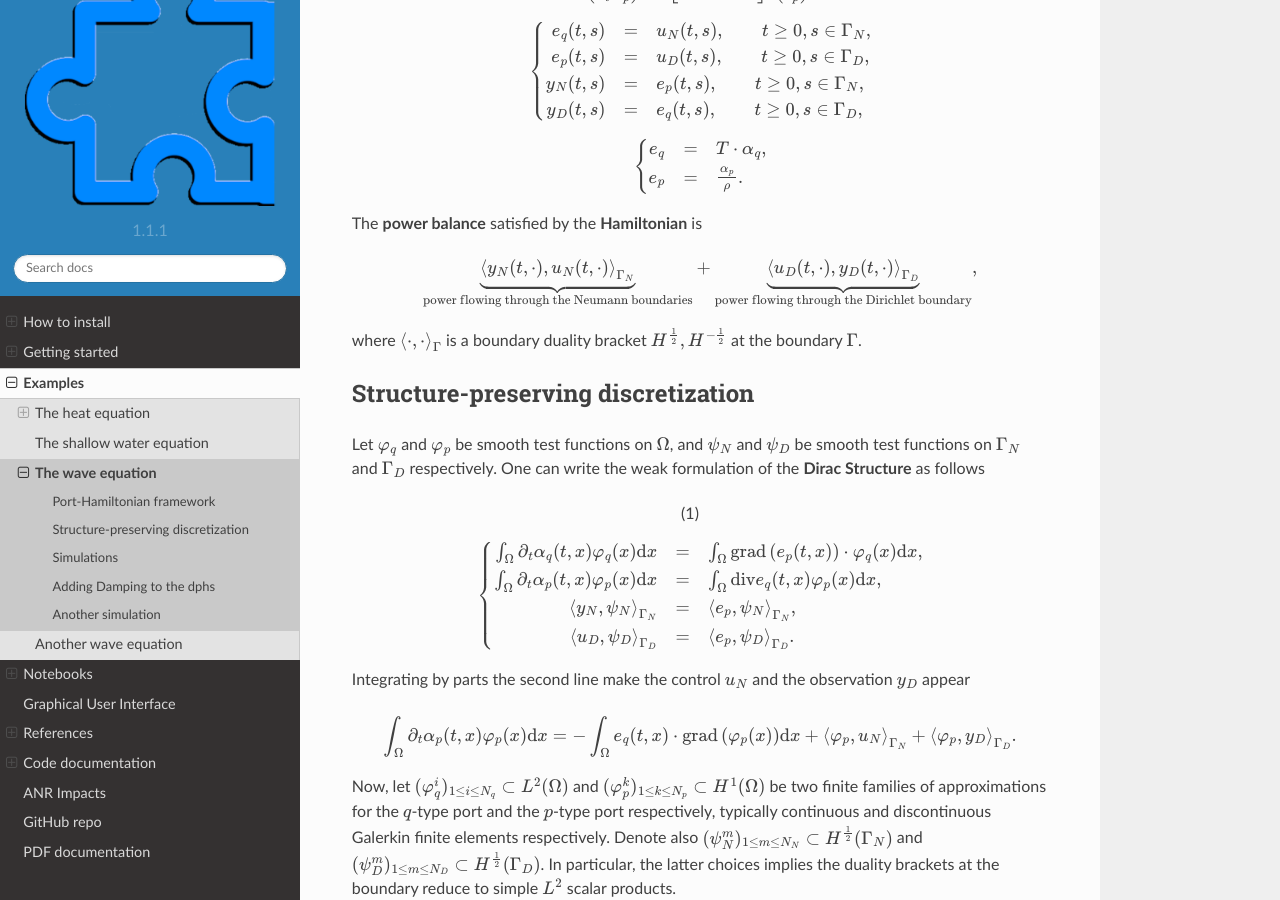
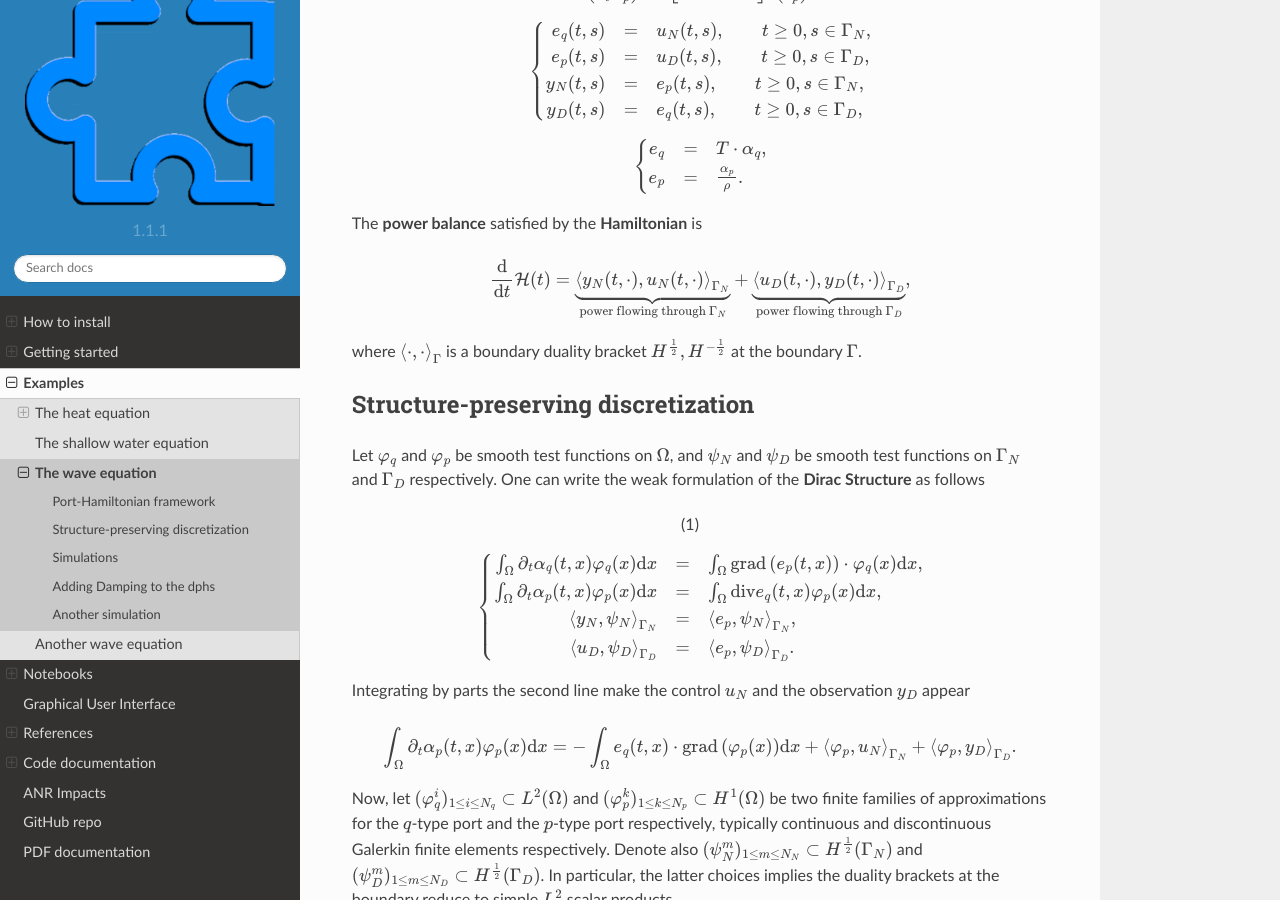
Before and after one commit to g-haine/scrimp, a Sphinx documentation site: the page built from docs/source/examples/wave.rst, in a window 1280 px wide and 900 px high, scrolled down 1235 px. Built offline with Sphinx 7.4.7 and the Read the Docs theme 2.0.0, drawn with Linux system fonts in a browser that asks for light colours; some of the changed text lies outside the part shown.

Commit message:
Hamiltonian power balance added

```diff
--- a/docs/source/examples/wave.rst
+++ b/docs/source/examples/wave.rst
@@ -103,7 +103,7 @@
 .. math::
 
 
-       \underbrace{\left\langle y_N(t,\cdot), u_N(t,\cdot)\right\rangle_{\Gamma_N}}_{\text{power flowing through the Neumann boundaries}} + \underbrace{\left\langle u_D(t,\cdot), y_D(t,\cdot) \right\rangle_{\Gamma_D}}_{\text{power flowing through the Dirichlet boundary}},
+       \frac{\rm d}{{\rm d}t} \mathcal{H}(t) = \underbrace{\left\langle y_N(t,\cdot), u_N(t,\cdot)\right\rangle_{\Gamma_N}}_{\text{power flowing through }\Gamma_N} + \underbrace{\left\langle u_D(t,\cdot), y_D(t,\cdot) \right\rangle_{\Gamma_D}}_{\text{power flowing through }\Gamma_D},
 
 where :math:`\left\langle \cdot, \cdot \right\rangle_{\Gamma}` is a
 boundary duality bracket :math:`H^\frac12, H^{-\frac12}` at the boundary
@@ -599,6 +599,13 @@
 non-linearities), this is the price to pay to recover a correct discrete
 power balance.
 
+The **power balance** satisfied by the **Hamiltonian** is then
+
+.. math::
+
+
+       \frac{\rm d}{{\rm d}t} \mathcal{H}(t) = \underbrace{-\int_\Omega \nu(x) f_r^2(t,x)}_{\text{dissipated power}} \underbrace{+ \left\langle y_N(t,\cdot), u_N(t,\cdot)\right\rangle_{\Gamma_N}}_{\text{power flowing through }\Gamma_N} \underbrace{+ \left\langle u_D(t,\cdot), y_D(t,\cdot) \right\rangle_{\Gamma_D}}_{\text{power flowing through }\Gamma_D},
+
 Another simulation
 ------------------
 
```
Also changed, not shown: 1 other file.
